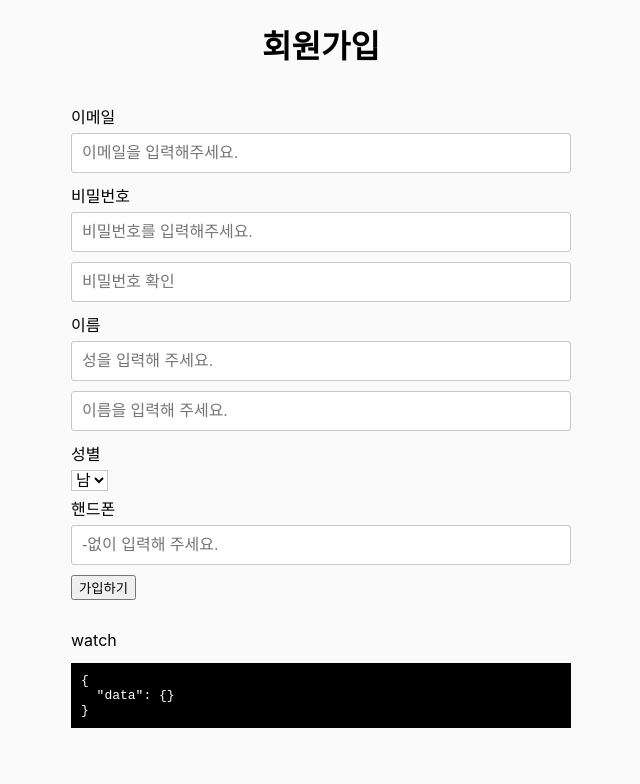
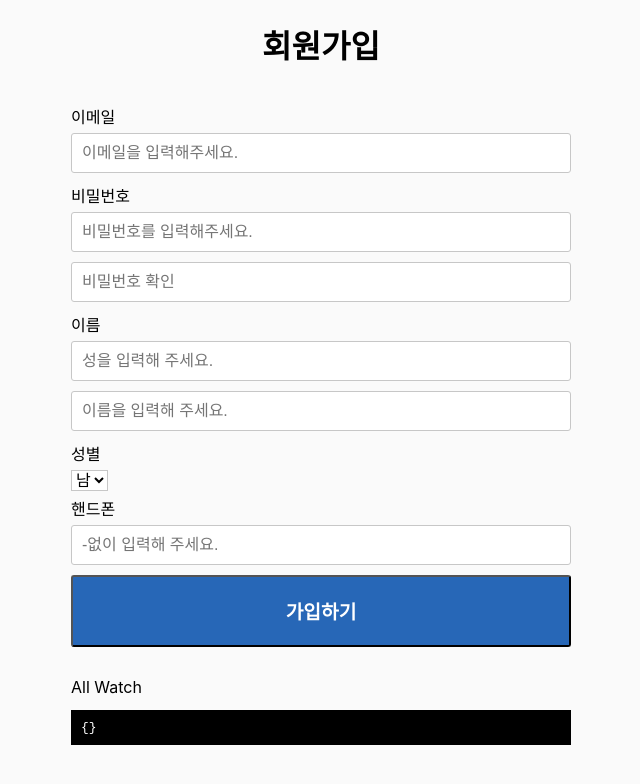
Before and after one commit to daewoongBang/react-hook-form-tutorial, a React (Create React App) app: page / in a window 1280 px wide. Shown: the top 784 px of the page, without its empty margins (319-959 px from the left). Built offline with nearby package versions, Linux system fonts and the light colour scheme.

Commit message:
button css 수정 및 json component 수정

```diff
--- a/src/components/Join.tsx
+++ b/src/components/Join.tsx
@@ -111,7 +111,7 @@ const Join: React.FC = () => {
           <Button type="submit">가입하기</Button>
         </form>
       </div>
-      <PrettyPrintJson data={watchAllFields} />
+      <PrettyPrintJson title="All Watch" data={watchAllFields} />
     </div>
   );
 };
--- a/src/components/common/fields/button.tsx
+++ b/src/components/common/fields/button.tsx
@@ -14,7 +14,18 @@ export default function Button({ theme, ...rest }: ButtonProps): React.ReactElem
         margin: '10px 0px',
       }}
     >
-      <button {...rest} />
+      <button
+        css={{
+          width: '100%',
+          fontSize: '1.2em',
+          fontWeight: 600,
+          background: '#2767b7',
+          borderRadius: '3px',
+          padding: '20px',
+          color: 'white',
+        }}
+        {...rest}
+      />
     </div>
   );
 }
--- a/src/utils/PrettyPrintJson.tsx
+++ b/src/utils/PrettyPrintJson.tsx
@@ -2,7 +2,12 @@ import React from 'react';
 /** @jsx jsx */
 import { jsx } from '@emotion/core';
 
-const PrettyPrintJson = (data: any): React.ReactElement => (
+interface PrintJsonProps {
+  title?: string;
+  data: any;
+}
+
+const PrettyPrintJson = ({ title, data }: PrintJsonProps): React.ReactElement => (
   <div
     css={{
       maxWidth: '500px',
@@ -10,7 +15,7 @@ const PrettyPrintJson = (data: any): React.ReactElement => (
       padding: '10px',
     }}
   >
-    watch
+    {title}
     <pre
       css={{
         background: 'black',
```
